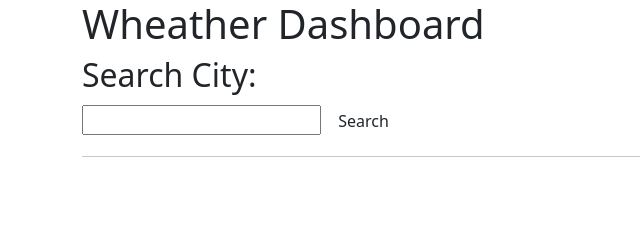
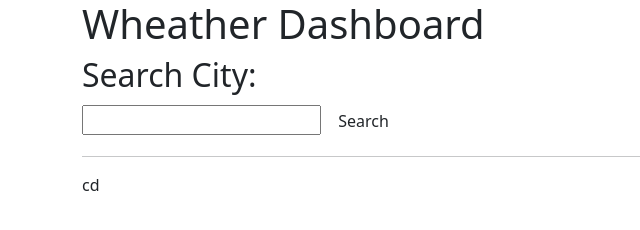
Before and after one commit to Elijahb22/Weather-Dashboard, a plain HTML site: page index.html in a window 1280 px wide. Shown: the full height of the page, 0-640 px from the left. Drawn offline with nearby package versions, Linux system fonts and the light colour scheme.

```diff
--- a/index.html
+++ b/index.html
@@ -25,7 +25,7 @@
             </div>
             <div>
                 <div>
-
+                    cd
                 </div>
             </div>
         </div>
```
